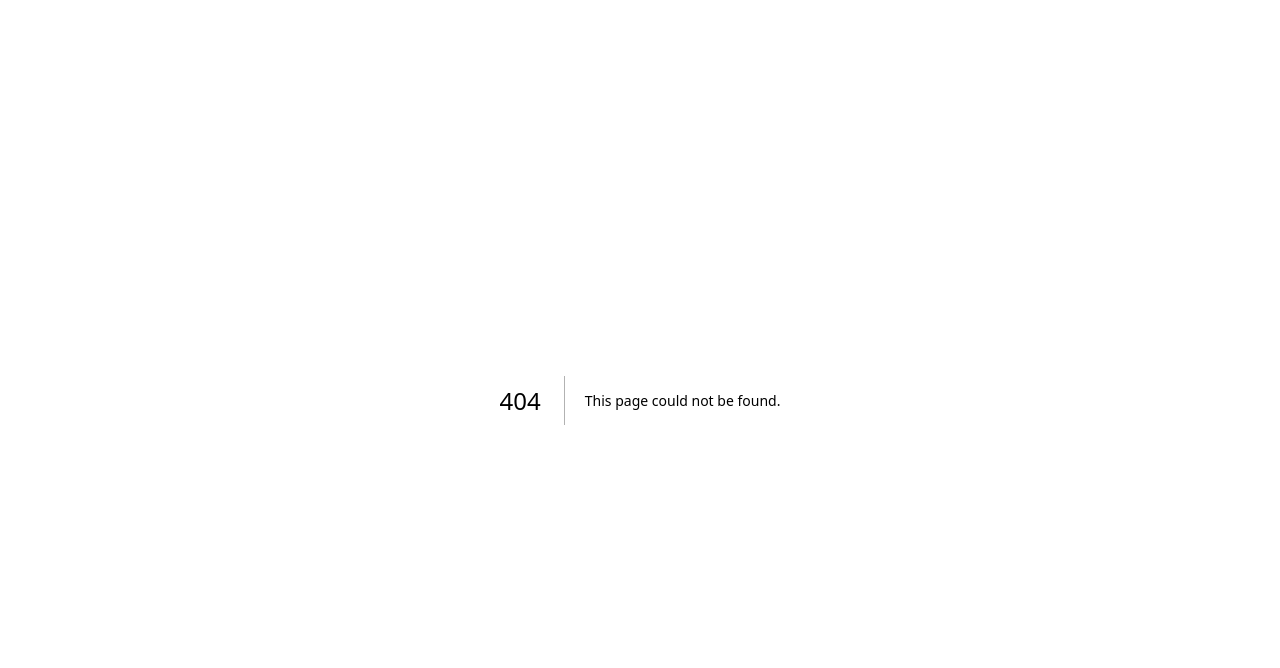
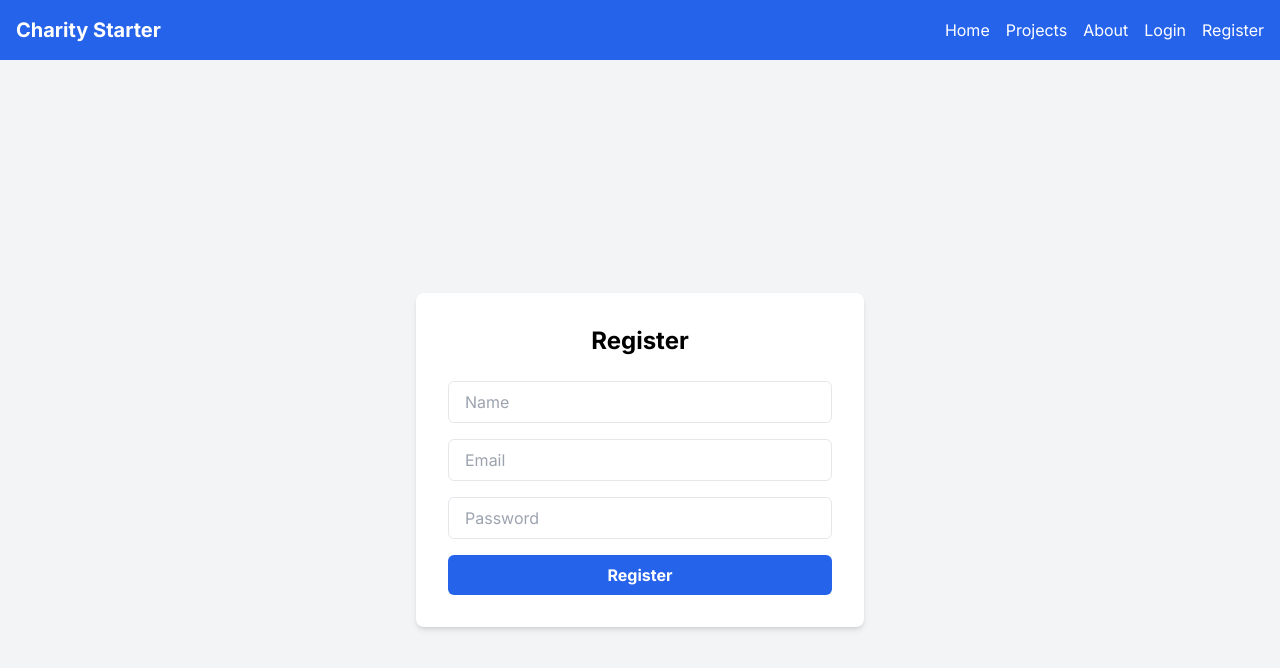
Before and after one commit to vanheaven-ui/charity-platform-starter, a Next.js app in the folder frontend/: page /register in a window 1280 px wide. Before the commit this address had no page. Shown: the top 668 px of the page. Built offline with nearby package versions, Linux system fonts and the light colour scheme.

Commit message:
feat(frontend): create login and register pages with API integration

```diff
--- a/frontend/src/app/layout.tsx
+++ b/frontend/src/app/layout.tsx
@@ -1,30 +1,25 @@
+// app/layout.tsx
 import type { Metadata } from "next";
-import { Geist, Geist_Mono } from "next/font/google";
+import { Inter } from "next/font/google";
 import "./globals.css";
+import Navbar from "../components/Navbar";
 
-const geistSans = Geist({
-  variable: "--font-geist-sans",
-  subsets: ["latin"],
-});
-
-const geistMono = Geist_Mono({
-  variable: "--font-geist-mono",
-  subsets: ["latin"],
-});
+const inter = Inter({ subsets: ["latin"] });
 
 export const metadata: Metadata = {
-  title: "Create Next App",
-  description: "Generated by create next app",
+  title: "Charity Platform Starter",
+  description: "A template for NGO and charity organizations",
 };
 
 export default function RootLayout({
   children,
-}: Readonly<{
+}: {
   children: React.ReactNode;
-}>) {
+}) {
   return (
     <html lang="en">
-      <body className={`${geistSans.variable} ${geistMono.variable}`}>
+      <body className={inter.className}>
+        <Navbar />
         {children}
       </body>
     </html>
--- /dev/null
+++ b/frontend/src/app/login/page.tsx
@@ -0,0 +1,60 @@
+"use client";
+import { useState } from "react";
+import axios from "axios";
+
+export default function Login() {
+  const [formData, setFormData] = useState({
+    email: "",
+    password: "",
+  });
+
+  const handleChange = (e: React.ChangeEvent<HTMLInputElement>) => {
+    const { name, value } = e.target;
+    setFormData({ ...formData, [name]: value });
+  };
+
+  const handleSubmit = async (e: React.FormEvent) => {
+    e.preventDefault();
+    try {
+      const res = await axios.post("http://localhost:5000/api/login", formData);
+      console.log("Login successful, received token:", res.data.token);
+      // Store token in localStorage or context API
+      localStorage.setItem("token", res.data.token);
+      // Redirect to dashboard
+    } catch (error) {
+      console.error("Login failed:", error);
+    }
+  };
+
+  return (
+    <div className="flex items-center justify-center min-h-screen bg-gray-100">
+      <div className="w-full max-w-md p-8 space-y-6 bg-white rounded-lg shadow-md">
+        <h2 className="text-2xl font-bold text-center">Login</h2>
+        <form onSubmit={handleSubmit} className="space-y-4">
+          <input
+            type="email"
+            name="email"
+            placeholder="Email"
+            value={formData.email}
+            onChange={handleChange}
+            className="w-full px-4 py-2 border rounded-md focus:outline-none focus:ring-2 focus:ring-blue-500"
+          />
+          <input
+            type="password"
+            name="password"
+            placeholder="Password"
+            value={formData.password}
+            onChange={handleChange}
+            className="w-full px-4 py-2 border rounded-md focus:outline-none focus:ring-2 focus:ring-blue-500"
+          />
+          <button
+            type="submit"
+            className="w-full px-4 py-2 font-bold text-white bg-blue-600 rounded-md hover:bg-blue-700"
+          >
+            Login
+          </button>
+        </form>
+      </div>
+    </div>
+  );
+}
--- /dev/null
+++ b/frontend/src/app/register/page.tsx
@@ -0,0 +1,75 @@
+"use client";
+
+import React, { FormEvent, useState } from "react";
+import axios from "axios";
+
+export default function Register() {
+  const [formData, setFormData] = useState({
+    name: "",
+    email: "",
+    password: "",
+  });
+
+  const handleChange = (e: React.ChangeEvent<HTMLInputElement>) => {
+    const { name, value } = e.target;
+    setFormData({ ...formData, [name]: value });
+  };
+
+  const handleSubmit = async (e: FormEvent) => {
+    e.preventDefault();
+
+    try {
+      const res = await axios.post("http://localhost:5000/api/register", {
+        ...formData,
+        status: "active",
+        preferredLanguage: "en",
+        role: "Donor",
+      });
+
+      console.log("Registrtaion successful:", res.data);
+      // Redirect to the login page or show a success message
+    } catch (error) {
+      console.error("Registration Failed:", error);
+    }
+  };
+
+  return (
+    <div className="flex items-center justify-center min-h-screen bg-gray-100">
+      <div className="w-full max-w-md p-8 space-y-6 bg-white rounded-lg shadow-md">
+        <h2 className="text-2xl font-bold text-center">Register</h2>
+        <form onSubmit={handleSubmit} className="space-y-4">
+          <input
+            type="text"
+            name="name"
+            placeholder="Name"
+            value={formData.name}
+            onChange={handleChange}
+            className="w-full px-4 py-2 border rounded-md focus:outline-none focus:ring-2 focus:ring-blue-500"
+          />
+          <input
+            type="email"
+            name="email"
+            placeholder="Email"
+            value={formData.email}
+            onChange={handleChange}
+            className="w-full px-4 py-2 border rounded-md focus:outline-none focus:ring-2 focus:ring-blue-500"
+          />
+          <input
+            type="password"
+            name="password"
+            placeholder="Password"
+            value={formData.password}
+            onChange={handleChange}
+            className="w-full px-4 py-2 border rounded-md focus:outline-none focus:ring-2 focus:ring-blue-500"
+          />
+          <button
+            type="submit"
+            className="w-full px-4 py-2 font-bold text-white bg-blue-600 rounded-md hover:bg-blue-700"
+          >
+            Register
+          </button>
+        </form>
+      </div>
+    </div>
+  );
+}
--- /dev/null
+++ b/frontend/src/components/Navbar.tsx
@@ -0,0 +1,30 @@
+import Link from "next/link";
+
+export default function Navbar() {
+  return (
+    <nav className="bg-blue-600 p-4 text-white">
+      <div className="container mx-auto flex justify-between items-center">
+        <div className="text-xl font-bold">
+          <Link href="/">Charity Starter</Link>
+        </div>
+        <ul className="flex space-x-4">
+          <li>
+            <Link href="/">Home</Link>
+          </li>
+          <li>
+            <Link href="/projects">Projects</Link>
+          </li>
+          <li>
+            <Link href="/about">About</Link>
+          </li>
+          <li>
+            <Link href="/login">Login</Link>
+          </li>
+          <li>
+            <Link href="/register">Register</Link>
+          </li>
+        </ul>
+      </div>
+    </nav>
+  );
+}
```
